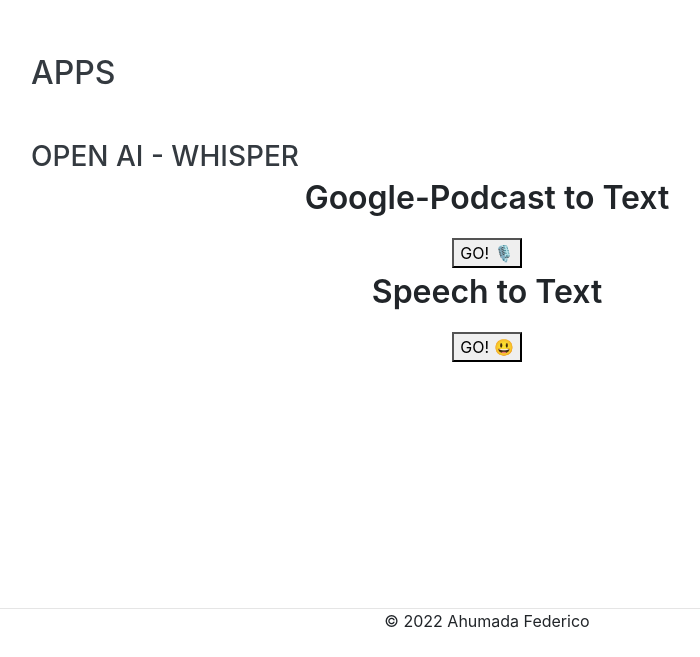
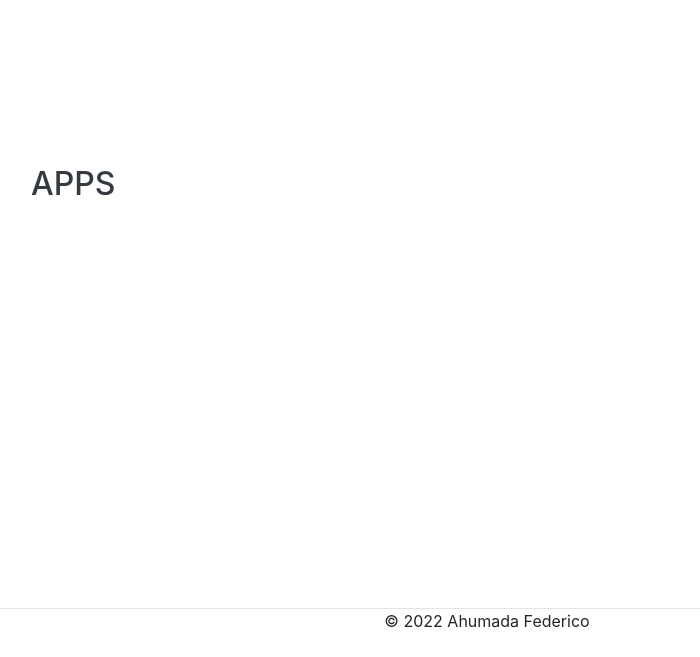
Before and after one commit to fedahumada/website, a website with bundled scripts: page index.html in a window 1280 px wide. Shown: the part 2595-3252 px from the top of the page, without its empty margins (289-989 px from the left). Built offline with nearby package versions, Linux system fonts and the light colour scheme; a web font is replaced by a local one.

Commit message:
block app a actualizar

```diff
--- a/index.html
+++ b/index.html
@@ -159,7 +159,7 @@
     <section class="resume-section p-1 p-lg-5 d-flex align-items-center" id="portfolio">
       <div class="w-100">
         <h2 class="mb-5">Apps</h1>
-          <div class="resume-content">
+          <!-- <div class="resume-content">
             <h3 class="mb-0">OPEN AI - Whisper</h3>
 
             <div>
@@ -180,7 +180,7 @@
               </center>
             </div>
 
-          </div>
+          </div> -->
 
       </div>
     </section>
```
